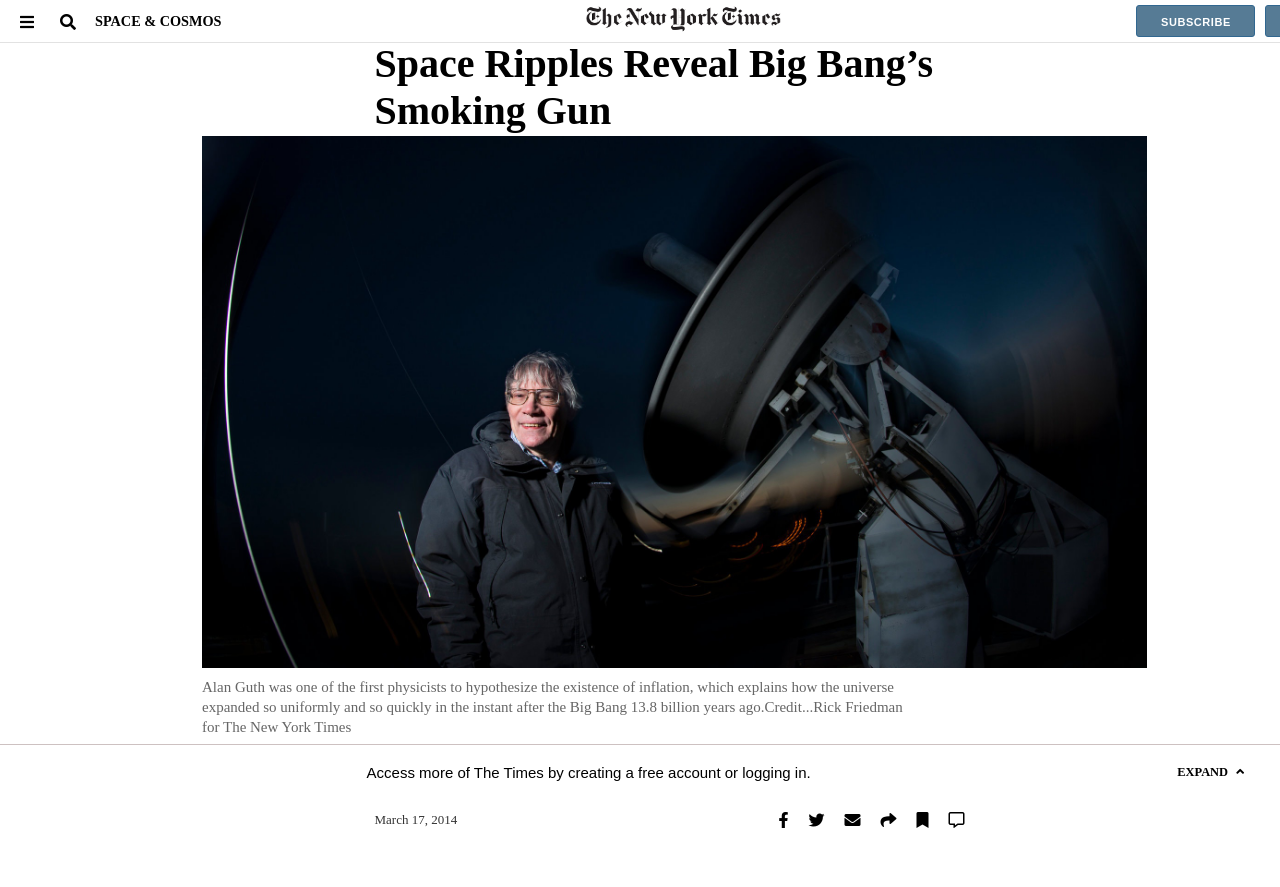
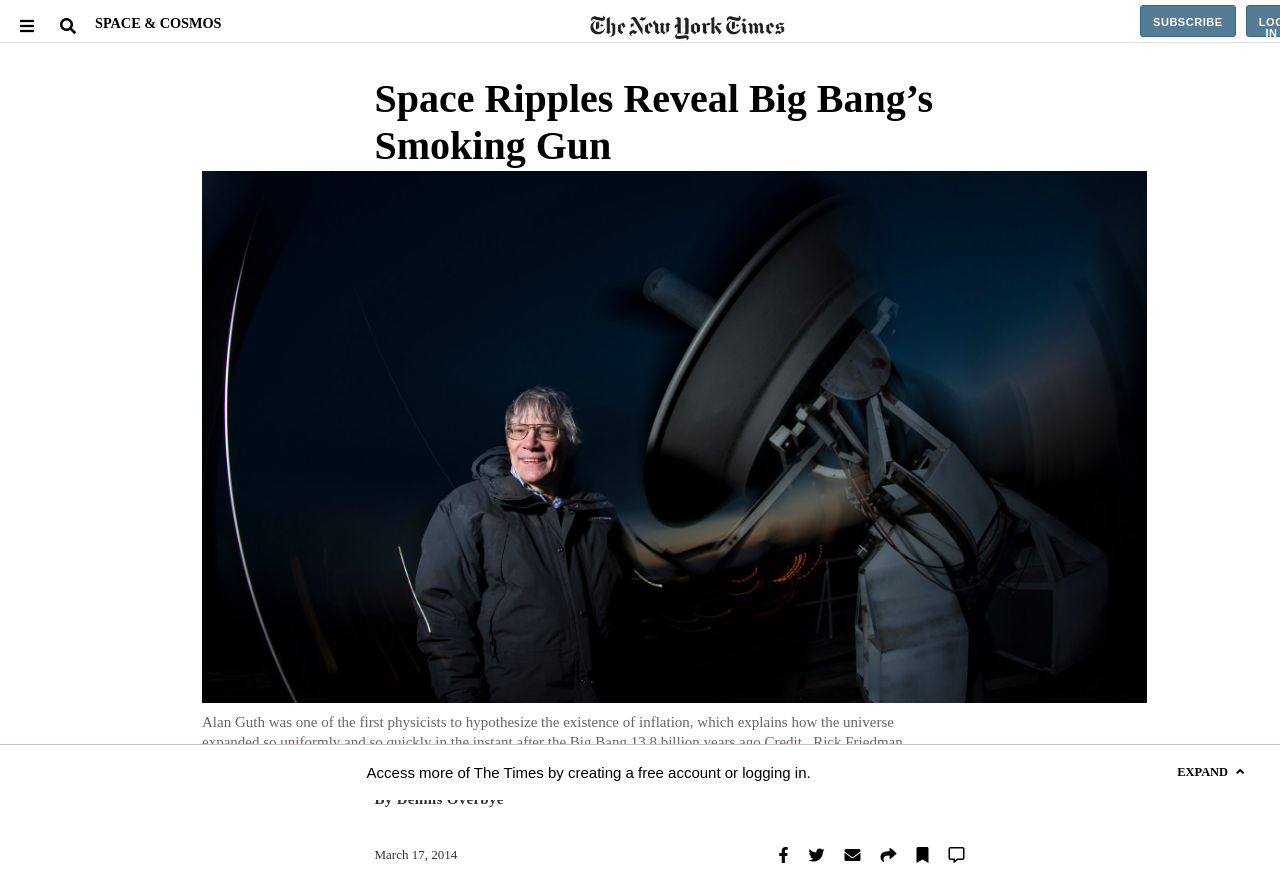
Before and after one commit to BrianSammit/New-York, a plain HTML site: page index.html in a window 1280 px wide. Shown: the top 887 px of the page. Drawn offline with Linux system fonts and the light colour scheme.

Commit message:
positioned the nav icons and title

```diff
--- a/index.html
+++ b/index.html
@@ -15,7 +15,7 @@
     />
   </head>
   <body>
-    <nav class="navbar">
+    <nav>
       <div class="icon">
         <i class="fas fa-bars"></i>
       </div>
--- a/styles/section-1.css
+++ b/styles/section-1.css
@@ -11,7 +11,7 @@
 .title {
   width: 100%;
   height: 96px;
-  margin-top: 40px;
+  margin-top: 75px;
   align-self: center;
 }
 
--- a/styles/styles.css
+++ b/styles/styles.css
@@ -11,13 +11,11 @@ body {
 }
 
 nav {
-  width: 1349px;
+  width: 100%;
   height: 42px;
   position: fixed;
   top: 0;
   display: flex;
-  align-items: center;
-  justify-items: center;
   background-color: hsl(0, 0%, 100%);
   border-bottom: 1px solid #e2e2e2;
 }
@@ -25,14 +23,15 @@ nav {
 .icon {
   width: 10px;
   height: 10px;
-  margin: 15px;
+  margin: 13px 15px;
   margin-bottom: 30px;
   cursor: pointer;
 }
 
 .space-div {
-  width: 300px;
-  margin: 15px;
+  display: flex;
+  width: 130px;
+  margin: 15px 15px;
   font-size: 14.25px;
   text-decoration: none;
   color: black;
```
